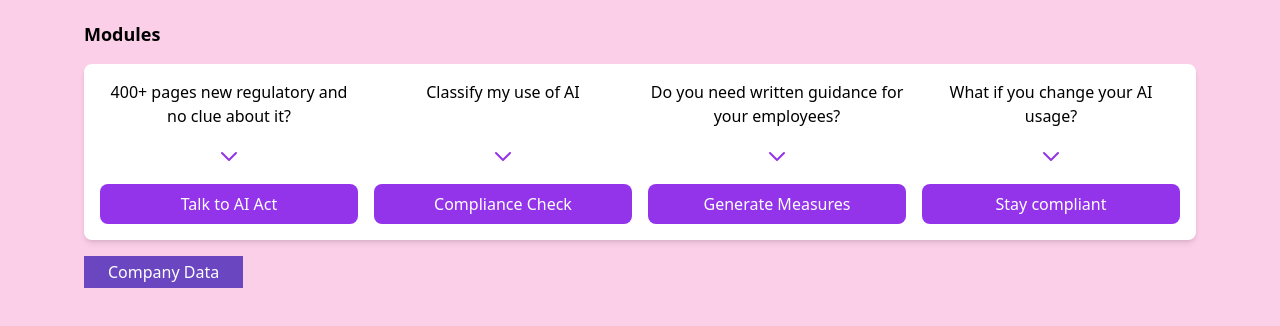
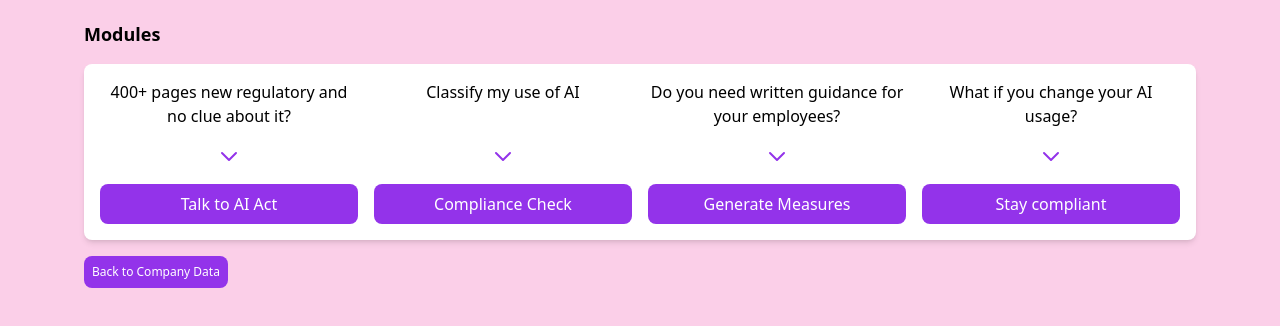
Before and after one commit to iSephix/eLegal, a plain HTML site: page modules.html in a window 1280 px wide. Drawn offline with nearby package versions, Linux system fonts and the light colour scheme.

Commit message:
Update modules.html

```diff
--- a/modules.html
+++ b/modules.html
@@ -5,30 +5,6 @@
   <meta name="viewport" content="width=device-width, initial-scale=1.0">
   <title>Compliance Modules</title>
   <script src="https://cdn.tailwindcss.com"></script>
-  <style>
-    .arrow-button {
-      position: relative;
-      background-color: #6b46c1; /* Purple-600 */
-      color: white;
-      padding: 8px 24px;
-      font-size: 16px;
-      border: none;
-      cursor: pointer;
-      outline: none;
-    }
-
-    .arrow-button::before {
-      content: '';
-      position: absolute;
-      left: 0;
-      top: 50%;
-      width: 20px;
-      height: 20px;
-      background-color: #6b46c1;
-      clip-path: polygon(100% 0, 0 50%, 100% 100%);
-      transform: translateY(-50%);
-    }
-  </style>
 </head>
 <body class="bg-pink-200">
    <div style="width: 90%;" class="mx-auto p-5">
@@ -68,7 +44,7 @@
       </div>
     </div>
     <div class="mt-4 text-xs">
-      <a href="https://aiact.vercel.app"><button id="backToCompanyData" class="arrow-button">Company Data</button></a>
+      <a href="https://aiact.vercel.app"><button id="backToCompanyData" class="bg-purple-600 text-white p-2 rounded-lg">Back to Company Data</button></a>
     </div>
   </div>
 
```
